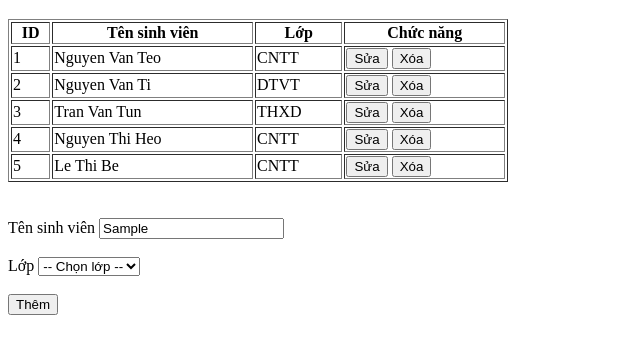
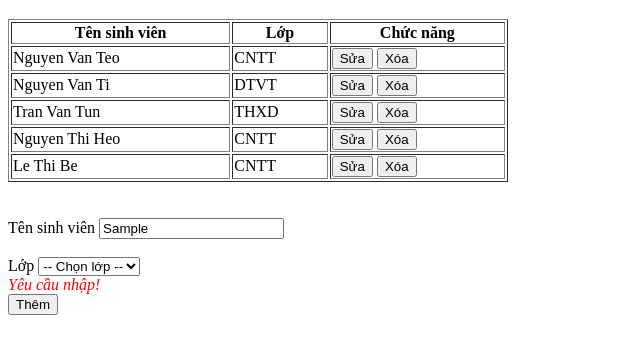
Before and after one commit to nvdinh185/dom-danhsachsinhvien, a plain HTML site: page index.html in a window 1280 px wide. Both pictures are taken after typing "Sample" into the empty fields and a click on the button "Thêm". Shown: the part 61-414 px from the top of the page, without its empty margins (0-640 px from the left). Drawn offline with Linux system fonts and the light colour scheme.

Commit message:
review code

```diff
--- a/index.html
+++ b/index.html
@@ -12,19 +12,26 @@
     <h1>Danh sách sinh viên</h1>
     <table id="tbl" border="1px" style="width: 500px"></table>
     <br /><br />
-    <form id="myform">
-        <label for="name">Tên sinh viên</label>
-        <input type="text" id="name" name="name" placeholder="Nhập tên sinh viên"><br /><br />
-        <label for="class">Lớp</label>
-        <select name="class" id="class"></select><br /><br />
+    <form>
         <div>
-            <button id="addBtn">Thêm</button>
-            <button id="edBtn" style="display: none;">Sửa</button>
+            <label>Tên sinh viên</label>
+            <input type="text" name="name" placeholder="Nhập tên sinh viên"><br />
+            <span></span>
+        </div>
+        <br />
+        <div>
+            <label>Lớp</label>
+            <select name="class" id="class"></select><br />
+            <span></span>
+        </div>
+        <div>
+            <button id="create">Thêm</button>
+            <button style="display: none;" id="update">Sửa</button>
         </div>
     </form>
 
     <script src="lib/jquery-3.6.3.min.js"></script>
-    <script src="main2.js"></script>
+    <script src="main.js"></script>
 </body>
 
 </html>
--- a/main2.js
+++ b/main.js
@@ -2,52 +2,52 @@ const students = [
     {
         id: '1',
         name: 'Nguyen Van Teo',
-        classId: 1
+        classId: '1'
     },
     {
         id: '2',
         name: 'Nguyen Van Ti',
-        classId: 2
+        classId: '2'
     },
     {
         id: '3',
         name: 'Tran Van Tun',
-        classId: 3
+        classId: '3'
     },
     {
         id: '4',
         name: 'Nguyen Thi Heo',
-        classId: 1
+        classId: '1'
     },
     {
         id: '5',
         name: 'Le Thi Be',
-        classId: 1
+        classId: '1'
     }
 ]
 
 const classList = [
     {
-        id: 1,
+        id: '1',
         name: "CNTT"
     },
     {
-        id: 2,
+        id: '2',
         name: 'DTVT'
     },
     {
-        id: 3,
+        id: '3',
         name: 'THXD'
     },
     {
-        id: 4,
+        id: '4',
         name: 'XDDD'
     }
 ]
 
 function getClassNameById(id) {
     return classList.find(function (el) {
-        return el.id === Number(id);
+        return el.id === id;
     }).name;
 }
 
@@ -63,13 +63,13 @@ students.forEach(function (student) {
     const classInfo = classList.find(function (el) {
         return el.id === student.classId;
     })
-    const it = {
+    const newSt = {
         id: student.id,
         studentName: student.name,
         classId: classInfo.id,
         className: classInfo.name
     }
-    listStudents.push(it);
+    listStudents.push(newSt);
 })
 
 const tbElement = $('#tbl');
@@ -78,7 +78,6 @@ const tbElement = $('#tbl');
 const trElement = $('<tr></tr>');
 
 const htmlTitle = `
-        <th>ID</th>
         <th>Tên sinh viên</th>
         <th>Lớp</th>
         <th>Chức năng</th>
@@ -92,11 +91,10 @@ function renderStudent(student) {
     $(trElement).attr('class', 'student-' + student.id);
 
     const htmlContent = `
-            <td>${student.id}</td>
             <td>${student.studentName}</td>
             <td>${student.className}</td>
             <td>
-                <button onclick="onUpdate('${student.id}', ${student.classId})">Sửa</button>
+                <button onclick="onUpdate('${student.id}', '${student.classId}')">Sửa</button>
                 <button onclick="onDelete('${student.id}')">Xóa</button>
             </td>
         `;
@@ -120,19 +118,42 @@ classList.forEach(function (classInfo) {
 
 classElement.html(htmlOptions);
 
-var addBtnElement = $('#addBtn');
-var edBtnElement = $("#edBtn");
+var addBtnElement = $('#create');
+var edBtnElement = $("#update");
 
 const stName = $('input[name="name"]');
 const classInfo = $('select[name="class"]');
 
+function handleBlurInput(input) {
+    var errorElement = input.parent().children()[3];
+    input.blur(function () {
+        if (input.val() === '') {
+            $(errorElement).attr('style', 'display: block; color: red; font-style: italic;');
+            $(errorElement).text('Yêu cầu nhập!');
+        } else {
+            $(errorElement).attr('style', 'display: none;');
+        }
+    })
+}
+
+handleBlurInput(stName);
+handleBlurInput(classInfo);
+
 addBtnElement.click(function (e) {
     e.preventDefault();
 
+    var check = true;
+    if (validation(stName)) {
+        check = false;
+    }
+    if (validation(classInfo)) {
+        check = false;
+    }
+    if (check) {
         const newSt = {
             id: generateUuid(),
             studentName: stName.val(),
-        classId: Number(classInfo.val()),
+            classId: classInfo.val(),
             className: getClassNameById(classInfo.val())
         }
 
@@ -143,6 +164,22 @@ addBtnElement.click(function (e) {
         const trElement = renderStudent(newSt);
 
         tbElement.append(trElement);
+    }
+    function validation(input) {
+        var errorElement = input.parent().children()[3];
+        if (input.val() === '') {
+            Object.assign(errorElement.style, {
+                display: 'block',
+                color: 'red',
+                fontStyle: 'italic'
+            })
+            $(errorElement).text('Yêu cầu nhập!');
+            return true;
+        } else {
+            $(errorElement).attr('style', 'display: none;');
+            return false;
+        }
+    }
 })
 
 var edId;
@@ -165,7 +202,7 @@ edBtnElement.click(function (e) {
     const edSt = {
         id: edId,
         studentName: stName.val(),
-        classId: Number(classInfo.val()),
+        classId: classInfo.val(),
         className: getClassNameById(classInfo.val())
     }
 
```
Also changed, not shown: README.md (deleted), image.jpg (deleted), 1 other file. Lines whose indentation alone changed are shown as unchanged.
